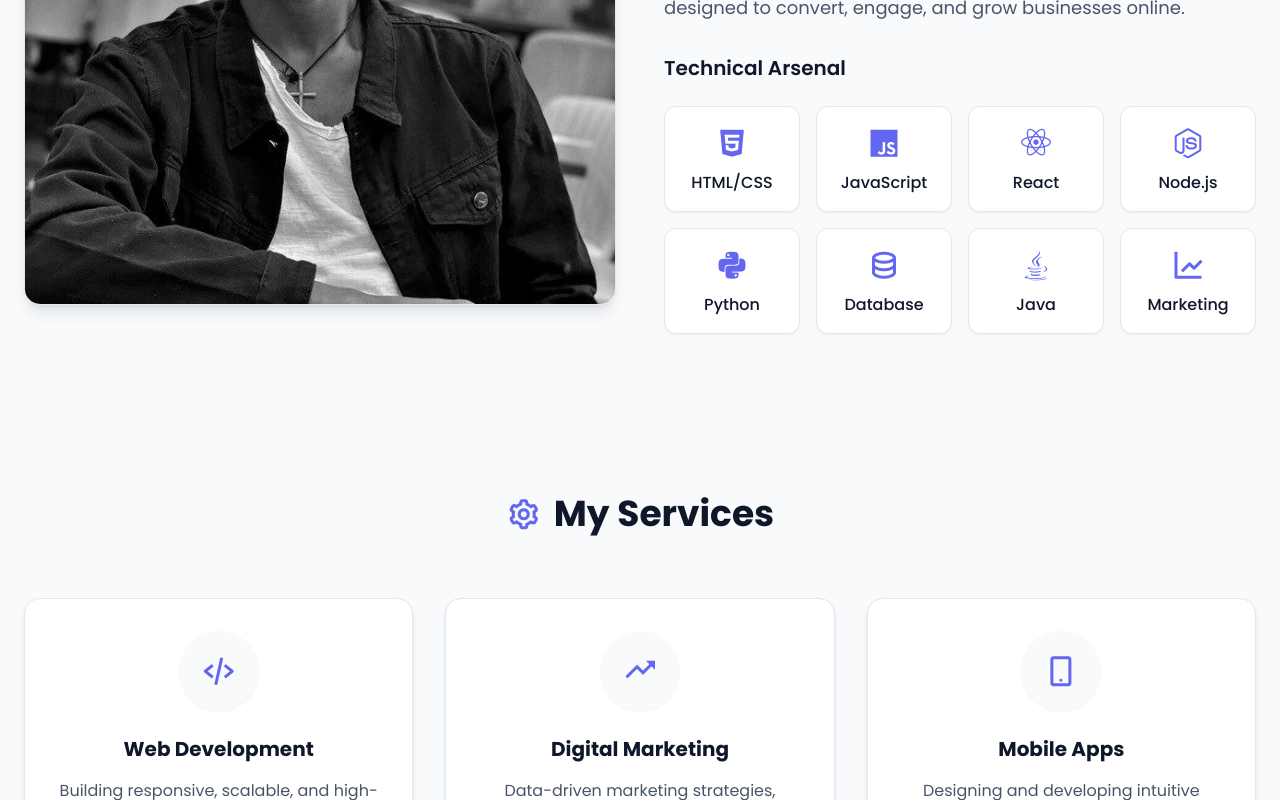
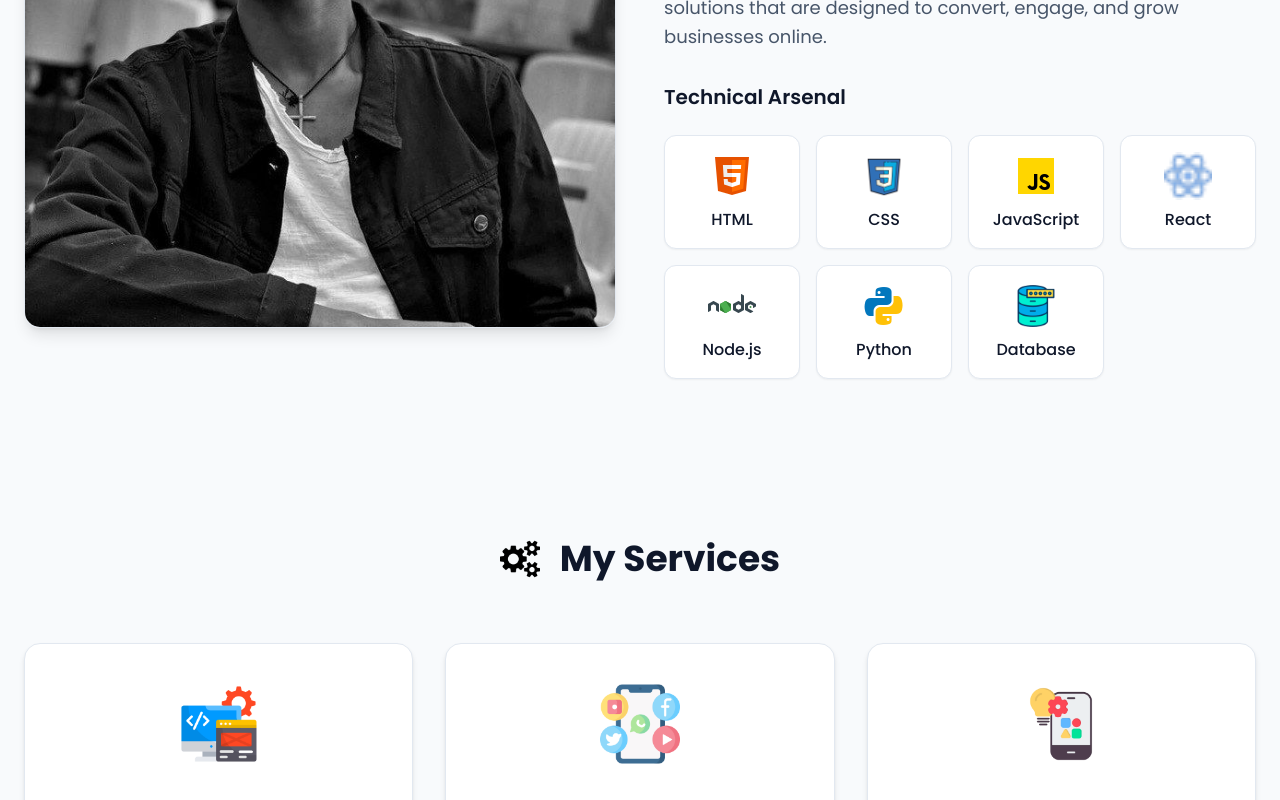
Before and after one commit to Fetse12/protifolio, a React (Vite) app: page / in a window 1280 px wide. Shown: the part 1300-2100 px from the top of the page. Built offline with nearby package versions, Linux system fonts and the light colour scheme.

Commit message:
implement About and Services components for the portfolio website

```diff
--- a/src/components/About.jsx
+++ b/src/components/About.jsx
@@ -2,20 +2,19 @@ import React from 'react';
 
 const About = () => {
   const skills = [
-    { name: 'HTML/CSS', icon: 'bxl-html5' },
-    { name: 'JavaScript', icon: 'bxl-javascript' },
-    { name: 'React', icon: 'bxl-react' },
-    { name: 'Node.js', icon: 'bxl-nodejs' },
-    { name: 'Python', icon: 'bxl-python' },
-    { name: 'Database', icon: 'bx-data' },
-    { name: 'Java', icon: 'bxl-java' },
-    { name: 'Marketing', icon: 'bx-line-chart' }
+    { name: 'HTML', image: '/photos/icons8-html-48.png' },
+    { name: 'CSS', image: '/photos/icons8-css-100.png' },
+    { name: 'JavaScript', image: '/photos/icons8-javascript-48.png' },
+    { name: 'React', image: '/photos/icons8-react-16.png' },
+    { name: 'Node.js', image: '/photos/icons8-nodejs-48.png' },
+    { name: 'Python', image: '/photos/icons8-python-48.png' },
+    { name: 'Database', image: '/photos/icons8-database-64.png' }
   ];
 
   return (
     <section id="about" className="py-20 px-6 max-w-7xl mx-auto">
       <h2 className="text-4xl font-bold text-center mb-16 flex items-center justify-center gap-3 reveal">
-        <i className='bx bx-user-circle text-primary'></i> About Me
+        <img src="/photos/user-shape.png" alt="User" className="h-10 w-10 mr-2" /> About Me
       </h2>
       <div className="flex flex-col md:flex-row items-center gap-12">
         <div className="flex-1 reveal w-full">
@@ -27,7 +26,7 @@ const About = () => {
             I am a passionate <strong className="text-light-text dark:text-dark-text">Software Engineering student</strong> at Adama Science and Technology University. I thrive on the intersection of solid backend logic, beautiful frontend design, and impactful digital marketing.
           </p>
           <p className="text-light-muted dark:text-dark-muted mb-8 text-lg leading-relaxed">
-            As the co-founder of <strong className="text-light-text dark:text-dark-text">Nova Digitals</strong>, a social media marketing agency, I bring a unique perspective to my development work. I don't just build applications; I engineer solutions that are designed to convert, engage, and grow businesses online.
+            As the CEO and founder of <strong className="text-light-text dark:text-dark-text">Kasma Digitals</strong>, a social media marketing agency, I bring a unique perspective to my development work. I don't just build applications; I engineer solutions that are designed to convert, engage, and grow businesses online.
           </p>
 
           <div>
@@ -35,7 +34,7 @@ const About = () => {
             <div className="grid grid-cols-2 sm:grid-cols-4 gap-4">
               {skills.map((skill, index) => (
                 <div key={index} className="flex flex-col items-center gap-2 p-4 bg-light-surface dark:bg-dark-surface rounded-xl border border-light-border dark:border-dark-border shadow-sm hover:-translate-y-1 hover:border-primary transition-all">
-                  <i className={`bx ${skill.icon} text-4xl text-primary`}></i>
+                  <img src={skill.image} alt={skill.name} className="h-12 w-12 object-contain" />
                   <span className="font-medium">{skill.name}</span>
                 </div>
               ))}
--- a/src/components/Services.jsx
+++ b/src/components/Services.jsx
@@ -5,19 +5,19 @@ const Services = () => {
     {
       title: 'Web Development',
       description: 'Building responsive, scalable, and high-performance websites and web applications tailored to your business needs using modern frameworks.',
-      icon: 'bx-code-alt',
+      image: '/photos/app-development.png',
       delay: '0ms'
     },
     {
       title: 'Digital Marketing',
       description: 'Data-driven marketing strategies, content creation, and community management that amplify your brand\'s voice and drive conversions.',
-      icon: 'bx-trending-up',
+      image: '/photos/social-media.png',
       delay: '100ms'
     },
     {
       title: 'Mobile Apps',
       description: 'Designing and developing intuitive mobile experiences that keep users engaged and solve real-world problems efficiently.',
-      icon: 'bx-mobile-alt',
+      image: '/photos/app-development(1).png',
       delay: '200ms'
     }
   ];
@@ -25,14 +25,14 @@ const Services = () => {
   return (
     <section id="services" className="py-20 px-6 max-w-7xl mx-auto">
       <h2 className="text-4xl font-bold text-center mb-16 flex items-center justify-center gap-3 reveal">
-        <i className='bx bx-cog text-primary'></i> My Services
+        <img src="/photos/settings.png" alt="Settings" className="h-10 w-10 mr-2" /> My Services
       </h2>
       <div className="grid md:grid-cols-3 gap-8">
         {services.map((service, index) => (
           <div key={index} className="bg-light-surface dark:bg-dark-surface p-8 rounded-2xl border border-light-border dark:border-dark-border shadow-md hover:-translate-y-2 hover:border-primary hover:shadow-xl hover:shadow-primary/10 transition-all text-center group relative overflow-hidden reveal z-10" style={{ transitionDelay: service.delay }}>
             <div className="absolute inset-0 bg-gradient-to-b from-transparent to-primary/5 opacity-0 group-hover:opacity-100 transition-opacity -z-10"></div>
-            <div className="w-20 h-20 mx-auto bg-light-bg dark:bg-dark-bg rounded-full flex items-center justify-center mb-6 shadow-sm">
-              <i className={`bx ${service.icon} text-4xl text-primary`}></i>
+            <div className="h-24 mx-auto flex items-center justify-center mb-6">
+              <img src={service.image} alt={service.title} className="h-20 object-contain" />
             </div>
             <h3 className="text-xl font-bold mb-4">{service.title}</h3>
             <p className="text-light-muted dark:text-dark-muted mb-6">{service.description}</p>
```
